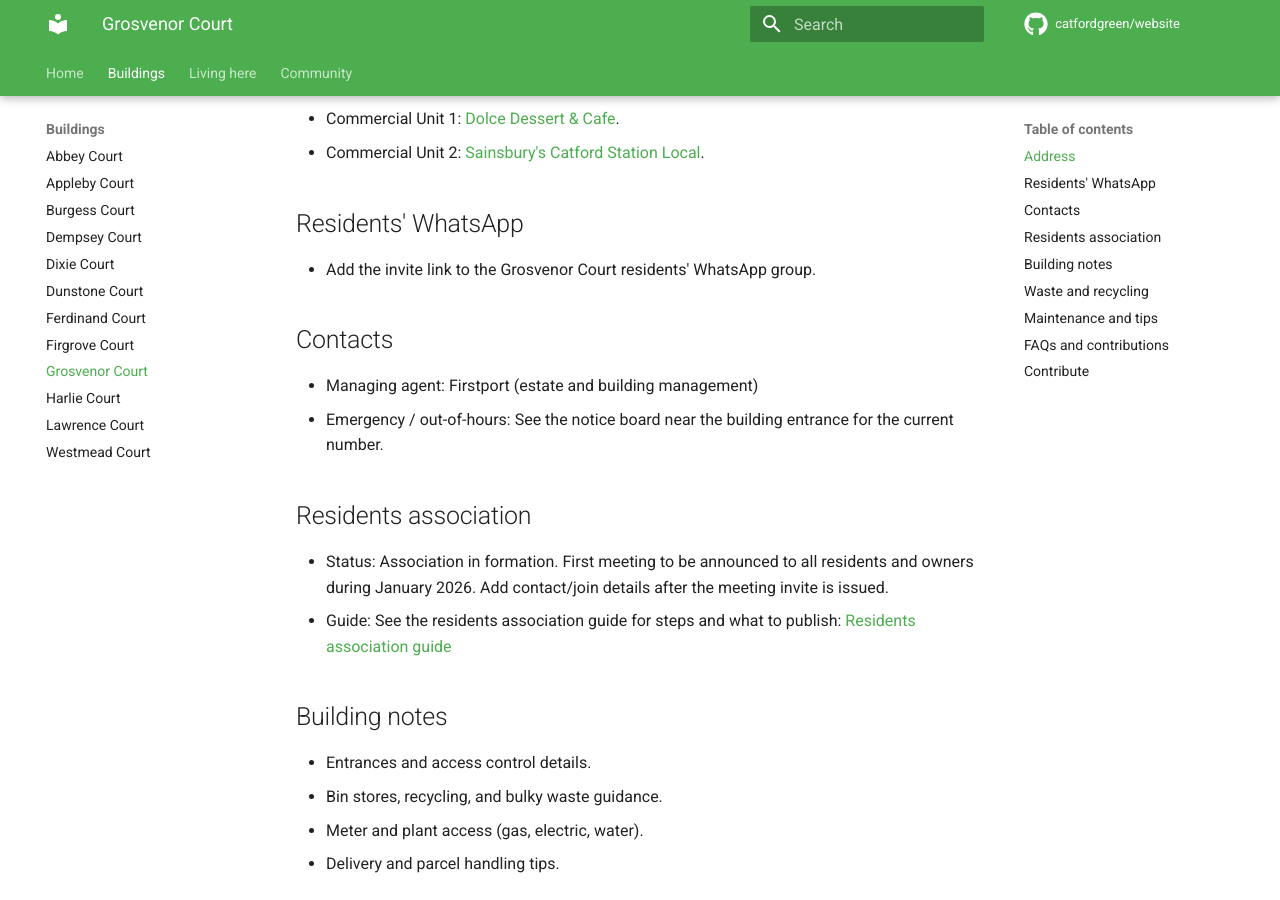
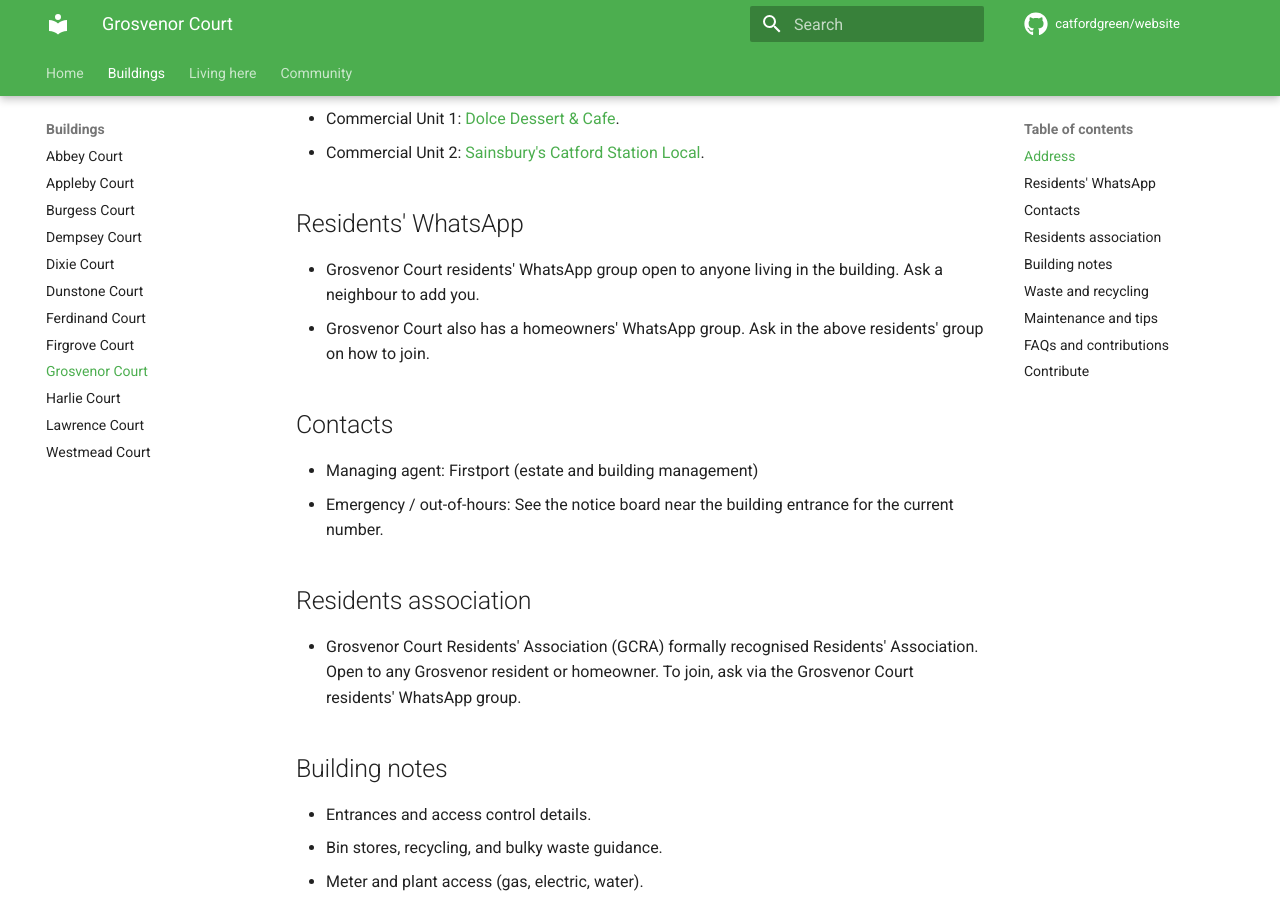
Before and after one commit to catfordgreen/website, an MkDocs documentation site: the page built from docs/grosvenor-court/index.md, in a window 1280 px wide and 900 px high, scrolled down 305 px. Built offline with MkDocs 1.6.1 and Material for MkDocs 9.7.7, drawn with Linux system fonts in a browser that asks for light colours; plug-ins that fetch from the network failed and are left out; comment, search, counter and statistics services are not loaded.

Commit message:
Revise WhatsApp group info and Residents Association status
Updated information regarding the Grosvenor Court residents' WhatsApp group and the status of the Residents Association.

```diff
--- a/docs/grosvenor-court/index.md
+++ b/docs/grosvenor-court/index.md
@@ -9,15 +9,15 @@ _A placeholder page for Grosvenor Court. Add address details, key contacts, and
 - Commercial Unit 2: [Sainsbury's Catford Station Local](https://stores.sainsburys.co.uk/5048/catford-station-local).
 
 ## Residents' WhatsApp
-- Add the invite link to the Grosvenor Court residents' WhatsApp group.
+- Grosvenor Court residents' WhatsApp group open to anyone living in the building. Ask a neighbour to add you.
+- Grosvenor Court also has a homeowners' WhatsApp group. Ask in the above residents' group on how to join.
 
 ## Contacts
 - Managing agent: Firstport (estate and building management)
 - Emergency / out-of-hours: See the notice board near the building entrance for the current number.
 
 ## Residents association
-- Status: Association in formation. First meeting to be announced to all residents and owners during January 2026. Add contact/join details after the meeting invite is issued.
-- Guide: See the residents association guide for steps and what to publish: [Residents association guide](../residents-association.md)
+- Grosvenor Court Residents' Association (GCRA) formally recognised Residents' Association. Open to any Grosvenor resident or homeowner. To join, ask via the Grosvenor Court residents' WhatsApp group.
 
 ## Building notes
 - Entrances and access control details.
```
